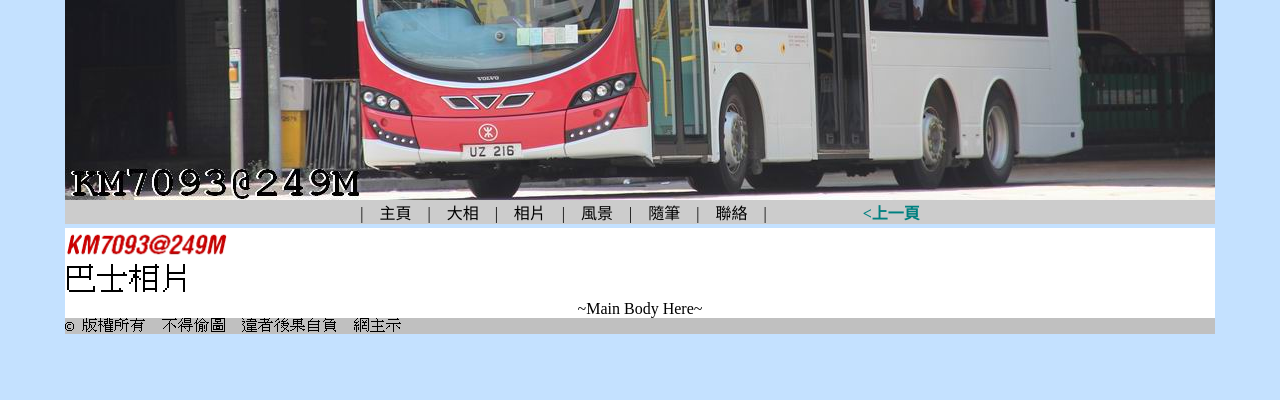
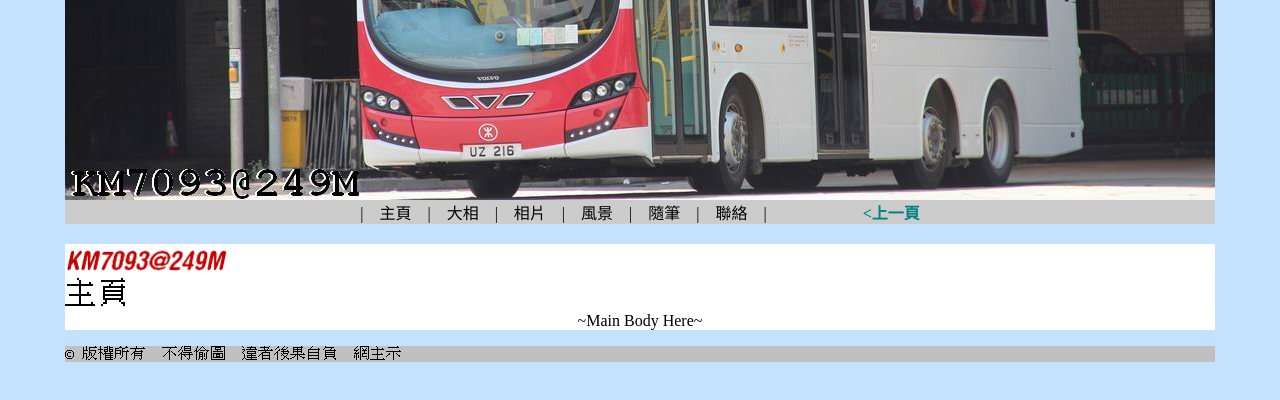
Before and after one commit to km7093at249m/bus, a plain HTML site: page index.html in a window 1280 px wide. Drawn offline with Linux system fonts and the light colour scheme.

Commit message:
20180602

```diff
--- a/index.html
+++ b/index.html
@@ -33,11 +33,11 @@ body {
 	</iframe></div>
 
 <div align="center" style="width: 1150px; margin:0 auto" class="style4">
-<img src="./photo/cover/logo.png" style="float: left" width="163" height="32" /><br /><br />
-<img src="./photo/content/content_bus_photo.png" style="float: left" />
+<p><img src="./photo/cover/logo.png" style="float: left" width="163" height="32" /></p>
 <br />
+<p><img src="./photo/content/content_homepage.png" style="float: left" /></p>
 <br />
-~Main Body Here~</div>
+<p>~Main Body Here~</p></div>
 
 
 <div class="style1">
```
Also changed, not shown: photo/Content/content_homepage.png (added).
